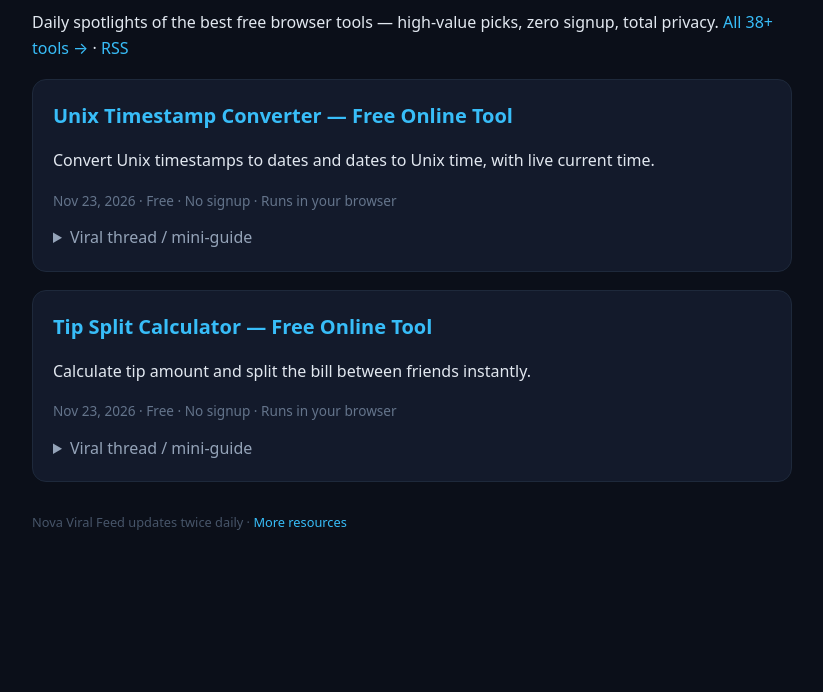
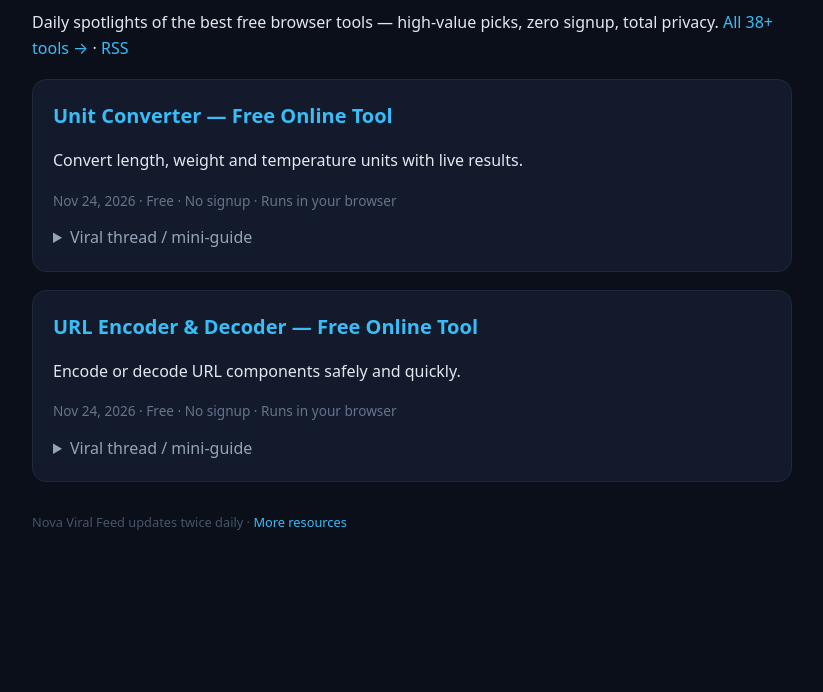
Before and after one commit to Ghost-Owner-01/nova-tools-hub, a plain HTML site: page viral-feed.html in a window 1280 px wide. Shown: the part 108-800 px from the top of the page, without its empty margins (228-1051 px from the left). Drawn offline with Linux system fonts and the light colour scheme.

Commit message:
viral feed: unit-converter,url-encoder

```diff
--- a/viral-feed.html
+++ b/viral-feed.html
@@ -13,24 +13,24 @@ details{margin-top:10px} summary{cursor:pointer;color:#94a3b8}
 pre{background:#0b0f19;padding:12px;border-radius:8px;color:#cbd5e1}
 .badge{display:inline-block;background:#1d4ed8;color:#fff;border-radius:99px;padding:2px 12px;font-size:.75rem;margin-left:8px}
 </style></head><body>
-<h1>🔥 Nova Viral Feed <span class="badge">updated 2026-11-23 19:10 UTC</span></h1>
+<h1>🔥 Nova Viral Feed <span class="badge">updated 2026-11-24 07:10 UTC</span></h1>
 <p>Daily spotlights of the best free browser tools — high-value picks, zero signup, total privacy. <a href="https://ghost-owner-01.github.io/nova-tools-hub/">All 38+ tools →</a> · <a href="https://ghost-owner-01.github.io/nova-tools-hub/rss.xml">RSS</a></p>
 
 <article class="vcard">
-  <h2><a href="https://ghost-owner-01.github.io/nova-tools-hub/tools/timestamp-converter.html">Unix Timestamp Converter — Free Online Tool</a></h2>
-  <p>Convert Unix timestamps to dates and dates to Unix time, with live current time.</p>
-  <p class="vmeta">Nov 23, 2026 · Free · No signup · Runs in your browser</p>
-  <details><summary>Viral thread / mini-guide</summary><pre style="white-space:pre-wrap;font-family:inherit">## Unix Timestamp Converter — Free Online Tool — the 30-second version
+  <h2><a href="https://ghost-owner-01.github.io/nova-tools-hub/tools/unit-converter.html">Unit Converter — Free Online Tool</a></h2>
+  <p>Convert length, weight and temperature units with live results.</p>
+  <p class="vmeta">Nov 24, 2026 · Free · No signup · Runs in your browser</p>
+  <details><summary>Viral thread / mini-guide</summary><pre style="white-space:pre-wrap;font-family:inherit">## Unit Converter — Free Online Tool — the 30-second version
 
-Everyone pays for unix timestamp converter — free online tool apps. You don't have to.
+Everyone pays for unit converter — free online tool apps. You don't have to.
 
-**1.** Open https://ghost-owner-01.github.io/nova-tools-hub/tools/timestamp-converter.html — zero signup, zero ads-in-your-face
+**1.** Open https://ghost-owner-01.github.io/nova-tools-hub/tools/unit-converter.html — zero signup, zero ads-in-your-face
 **2.** Drop your input, get results instantly
 **3.** Everything runs in YOUR browser — data never leaves your device
 **4.** Bookmark it. Works offline after first load. Free forever.
 
 ### Why this one
-Convert Unix timestamps to dates and dates to Unix time, with live current time.
+Convert length, weight and temperature units with live results.
 
 ### The privacy angle
 Your input is processed client-side. No server upload. No tracking of what you type. That's the whole point.
@@ -39,29 +39,29 @@ Your input is processed client-side. No server upload. No tracking of what you t
 - Students: quick homework/assignment checks
 - Freelancers: client-ready outputs in seconds
 - Devs: fast validation without installing anything
-- Anyone: unix timestamp converter — free online tool without the app-store bloat
+- Anyone: unit converter — free online tool without the app-store bloat
 
-Try it free: https://ghost-owner-01.github.io/nova-tools-hub/tools/timestamp-converter.html
+Try it free: https://ghost-owner-01.github.io/nova-tools-hub/tools/unit-converter.html
 More free tools: https://ghost-owner-01.github.io/nova-tools-hub/
 Sponsored: https://asiafilm.org
 </pre></details>
 </article>
 
 <article class="vcard">
-  <h2><a href="https://ghost-owner-01.github.io/nova-tools-hub/tools/tip-calculator-quick.html">Tip Split Calculator — Free Online Tool</a></h2>
-  <p>Calculate tip amount and split the bill between friends instantly.</p>
-  <p class="vmeta">Nov 23, 2026 · Free · No signup · Runs in your browser</p>
-  <details><summary>Viral thread / mini-guide</summary><pre style="white-space:pre-wrap;font-family:inherit">## Tip Split Calculator — Free Online Tool — the 30-second version
+  <h2><a href="https://ghost-owner-01.github.io/nova-tools-hub/tools/url-encoder.html">URL Encoder &amp; Decoder — Free Online Tool</a></h2>
+  <p>Encode or decode URL components safely and quickly.</p>
+  <p class="vmeta">Nov 24, 2026 · Free · No signup · Runs in your browser</p>
+  <details><summary>Viral thread / mini-guide</summary><pre style="white-space:pre-wrap;font-family:inherit">## URL Encoder &amp; Decoder — Free Online Tool — the 30-second version
 
-Everyone pays for tip split calculator — free online tool apps. You don't have to.
+Everyone pays for url encoder &amp; decoder — free online tool apps. You don't have to.
 
-**1.** Open https://ghost-owner-01.github.io/nova-tools-hub/tools/tip-calculator-quick.html — zero signup, zero ads-in-your-face
+**1.** Open https://ghost-owner-01.github.io/nova-tools-hub/tools/url-encoder.html — zero signup, zero ads-in-your-face
 **2.** Drop your input, get results instantly
 **3.** Everything runs in YOUR browser — data never leaves your device
 **4.** Bookmark it. Works offline after first load. Free forever.
 
 ### Why this one
-Calculate tip amount and split the bill between friends instantly.
+Encode or decode URL components safely and quickly.
 
 ### The privacy angle
 Your input is processed client-side. No server upload. No tracking of what you type. That's the whole point.
@@ -70,9 +70,9 @@ Your input is processed client-side. No server upload. No tracking of what you t
 - Students: quick homework/assignment checks
 - Freelancers: client-ready outputs in seconds
 - Devs: fast validation without installing anything
-- Anyone: tip split calculator — free online tool without the app-store bloat
+- Anyone: url encoder &amp; decoder — free online tool without the app-store bloat
 
-Try it free: https://ghost-owner-01.github.io/nova-tools-hub/tools/tip-calculator-quick.html
+Try it free: https://ghost-owner-01.github.io/nova-tools-hub/tools/url-encoder.html
 More free tools: https://ghost-owner-01.github.io/nova-tools-hub/
 Sponsored: https://asiafilm.org
 </pre></details>
```
Also changed, not shown: rss.xml (+8 -8 lines).
